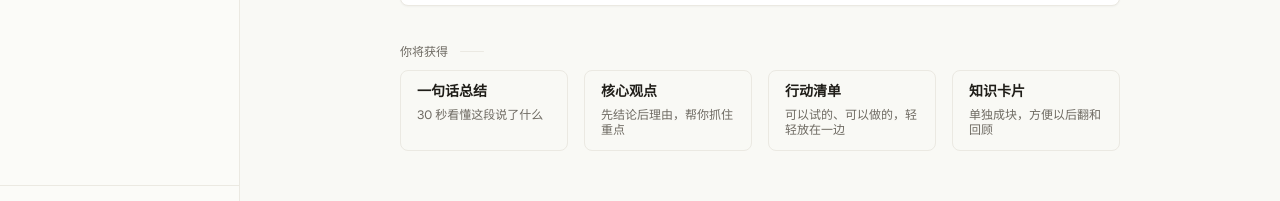
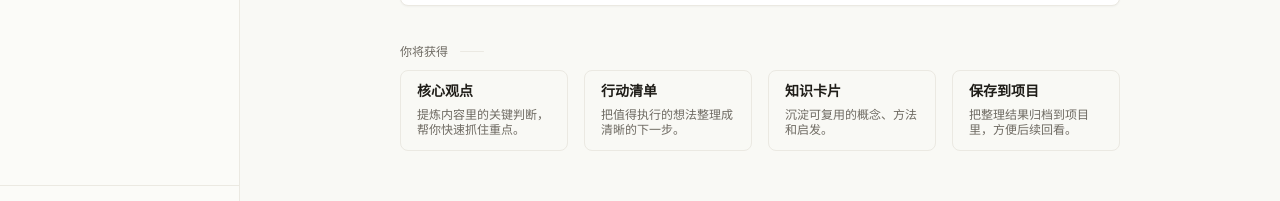
Before and after one commit to shamingxin/read2action, a Next.js app: page / in a window 1280 px wide. Shown: the part 548-749 px from the top of the page. Built offline with nearby package versions, Linux system fonts and the light colour scheme; no server answers.

Commit message:
fix: refine home feature card copy

```diff
--- a/src/components/input/home-note-panel.tsx
+++ b/src/components/input/home-note-panel.tsx
@@ -17,10 +17,10 @@ import { cn } from "@/lib/utils";
 
 /** 与 Figma「Frame 3 / FeatureGrid」文案一致 */
 const featureItems = [
-  { title: "一句话总结", description: "30 秒看懂这段说了什么" },
-  { title: "核心观点", description: "先结论后理由，帮你抓住重点" },
-  { title: "行动清单", description: "可以试的、可以做的，轻轻放在一边" },
-  { title: "知识卡片", description: "单独成块，方便以后翻和回顾" },
+  { title: "核心观点", description: "提炼内容里的关键判断，帮你快速抓住重点。" },
+  { title: "行动清单", description: "把值得执行的想法整理成清晰的下一步。" },
+  { title: "知识卡片", description: "沉淀可复用的概念、方法和启发。" },
+  { title: "保存到项目", description: "把整理结果归档到项目里，方便后续回看。" },
 ] as const;
 
 export function HomeNotePanel() {
```
